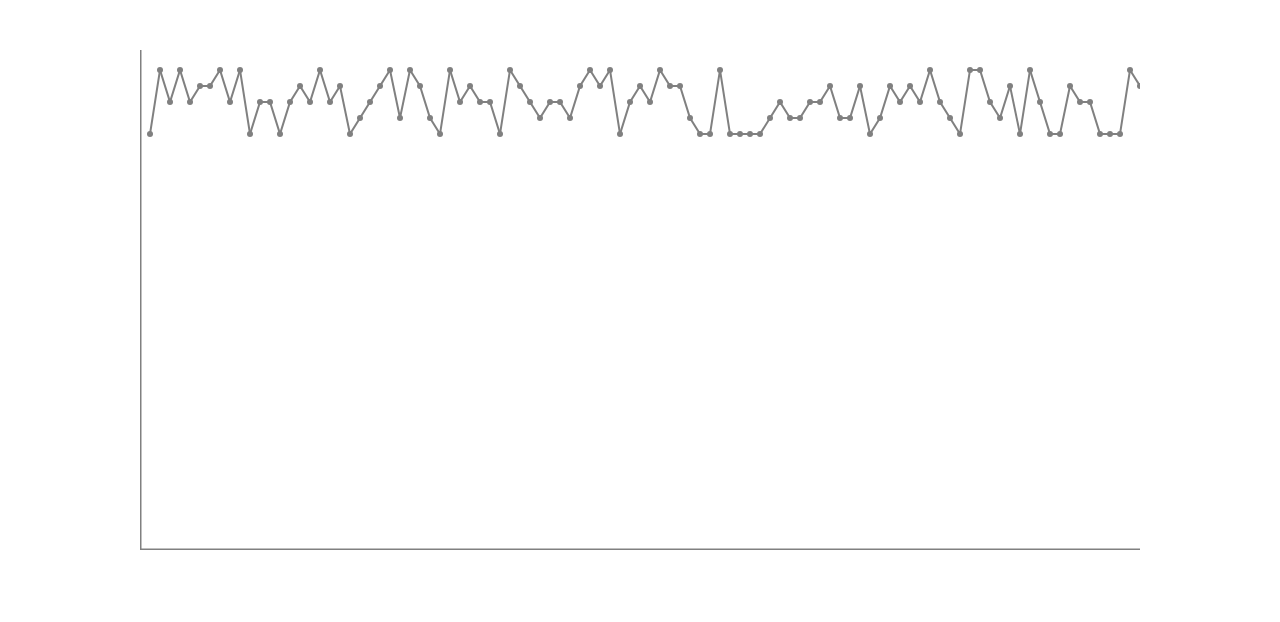
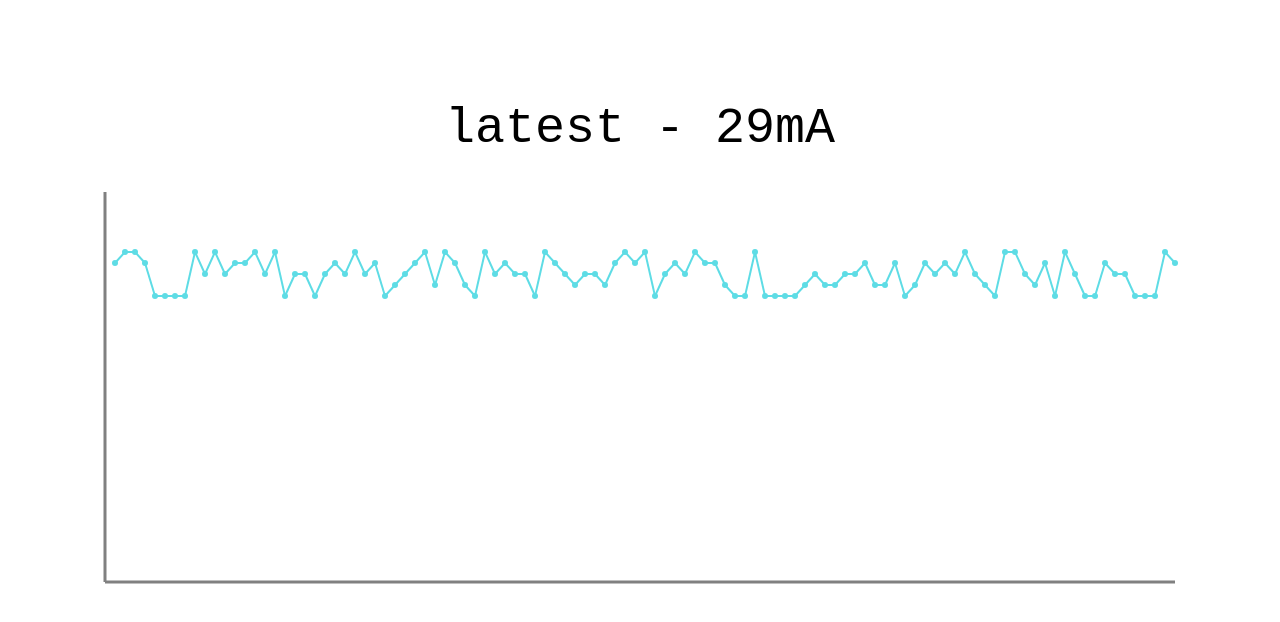
Before and after one commit to arunoda/ardmeter, a Next.js app: page / in a window 1280 px wide. Shown: the top 622 px of the page. Built offline with nearby package versions, Linux system fonts and the light colour scheme.

Commit message:
Add nicer UI elements.

```diff
--- a/components/timeseries.js
+++ b/components/timeseries.js
@@ -26,7 +26,7 @@ export default class TimeSeries extends React.Component {
       onPoint = () => null
     } = this.props
 
-    const drawingHeight = height - (op * 2)
+    const drawingHeight = height - (op * 2) - 50
     const drawingWidth = width - (op * 2)
     const maxY = Math.max(...(data.map(i => i.y)))
     const yScale = Math.floor(drawingHeight / maxY)
@@ -48,7 +48,7 @@ export default class TimeSeries extends React.Component {
           r={dotR}
           cx={calcX(lc)}
           cy={calcY(item.y)}
-          fill='gray'
+          fill='rgb(94, 220, 229)'
           ref={i => (el = i)}
           onMouseOver={() => onPoint(item)}
           onMouseEnter={() => el.setAttribute('r', dotR * 2)}
@@ -64,7 +64,7 @@ export default class TimeSeries extends React.Component {
             y1={calcY(prevItem.y)}
             x2={calcX(lc)}
             y2={calcY(item.y)}
-            stroke='gray'
+            stroke='rgb(94, 220, 229)'
             strokeWidth={lineW}
           />
         )
--- a/package.json
+++ b/package.json
@@ -10,6 +10,7 @@
   "author": "Arunoda Susiripala <arunoda.susiripala@gmail.com>",
   "license": "MIT",
   "dependencies": {
+    "moment": "^2.19.1",
     "next": "^4.1.4",
     "react": "^16.0.0",
     "react-dom": "^16.0.0",
--- a/pages/index.js
+++ b/pages/index.js
@@ -1,11 +1,12 @@
 import React from 'react'
 import TimeSeries from '../components/timeseries'
+import moment from 'moment'
 
 const data = []
 for (let lc = 0; lc < 1000; lc++) {
   data.push({
     y: getRandom(),
-    x: `x-${lc}`
+    x: Date.now()
   })
 }
 
@@ -17,7 +18,7 @@ function genData () {
   data.unshift()
   data.push({
     y: getRandom(),
-    x: `x`
+    x: Date.now()
   })
   return data
 }
@@ -25,21 +26,32 @@ function genData () {
 export default class extends React.Component {
   constructor (...args) {
     super(...args)
-    this.state = { data: [] }
+    this.state = { data: null }
+    this.start = this.start.bind(this)
   }
 
   componentDidMount () {
     this.start()
+    window.addEventListener('resize', this.start, false)
   }
 
   componentWillUnmount () {
     this.stop()
+    window.removeEventListener('resize', this.start)
   }
 
   start () {
+    var width = Math.max(document.documentElement.clientWidth, window.innerWidth || 0)
+    var height = Math.max(document.documentElement.clientHeight, window.innerHeight || 0)
+
     clearTimeout(this.timeoutHandler)
     this.timeoutHandler = setInterval(() => {
-      this.setState({ data: genData() })
+      this.setState({
+        data: genData(),
+        selectedPoint: null,
+        chartWidth: width - 200,
+        chartHeight: height - 400
+      })
     }, 500)
   }
 
@@ -47,27 +59,66 @@ export default class extends React.Component {
     clearTimeout(this.timeoutHandler)
   }
 
+  setPoint (p) {
+    this.setState({selectedPoint: p})
+  }
+
   render () {
-    const { data } = this.state
+    const { data, selectedPoint, chartWidth, chartHeight } = this.state
+    if (!data) {
+      return (<p>Loading...</p>)
+    }
+
+    const last = data[data.length - 1]
+    const value = selectedPoint || last
+    const caption = selectedPoint ? moment(new Date(selectedPoint.x)).format('h:mm:ss') : 'latest'
 
     return (
       <div className='wrapper'>
+        {value ? (
+          <div className='value'>
+            <div className='caption'>{caption} - {value.y}mA</div>
+          </div>
+        ) : null}
+
         <TimeSeries
-          width={1000}
-          height={500}
-          outerPadding={0}
+          width={chartWidth}
+          height={chartHeight}
+          outerPadding={5}
           data={data}
           xScale={10}
           dotR={3}
           lineW={2}
-          onPoint={(p) => console.log(p)}
+          onPoint={(p) => this.setPoint(p)}
           onEnterChart={() => this.stop()}
           onExitChart={() => this.start()}
         />
+
+        {selectedPoint ? (
+          <div className='resume-info'>
+            [ Move the mouse outside of the chart to get latest values ]
+          </div>
+        ) : null}
         <style jsx>{`
           .wrapper {
             text-align: center;
-            margin-top: 50px;
+            margin-top: 100px;
+          }
+
+          .value {
+            margin: 30px;
+          }
+
+          .value .caption {
+            font-size: 50px;
+            font-family: monospace;
+          }
+
+          .resume-info {
+            margin-top: 10px;
+            font-family: Arial;
+            font-size: 16px;
+            color: #FF7043;
           }
         `}</style>
       </div>
```
Also changed, not shown: 1 other file (tests, documents, lock files or other folders).
